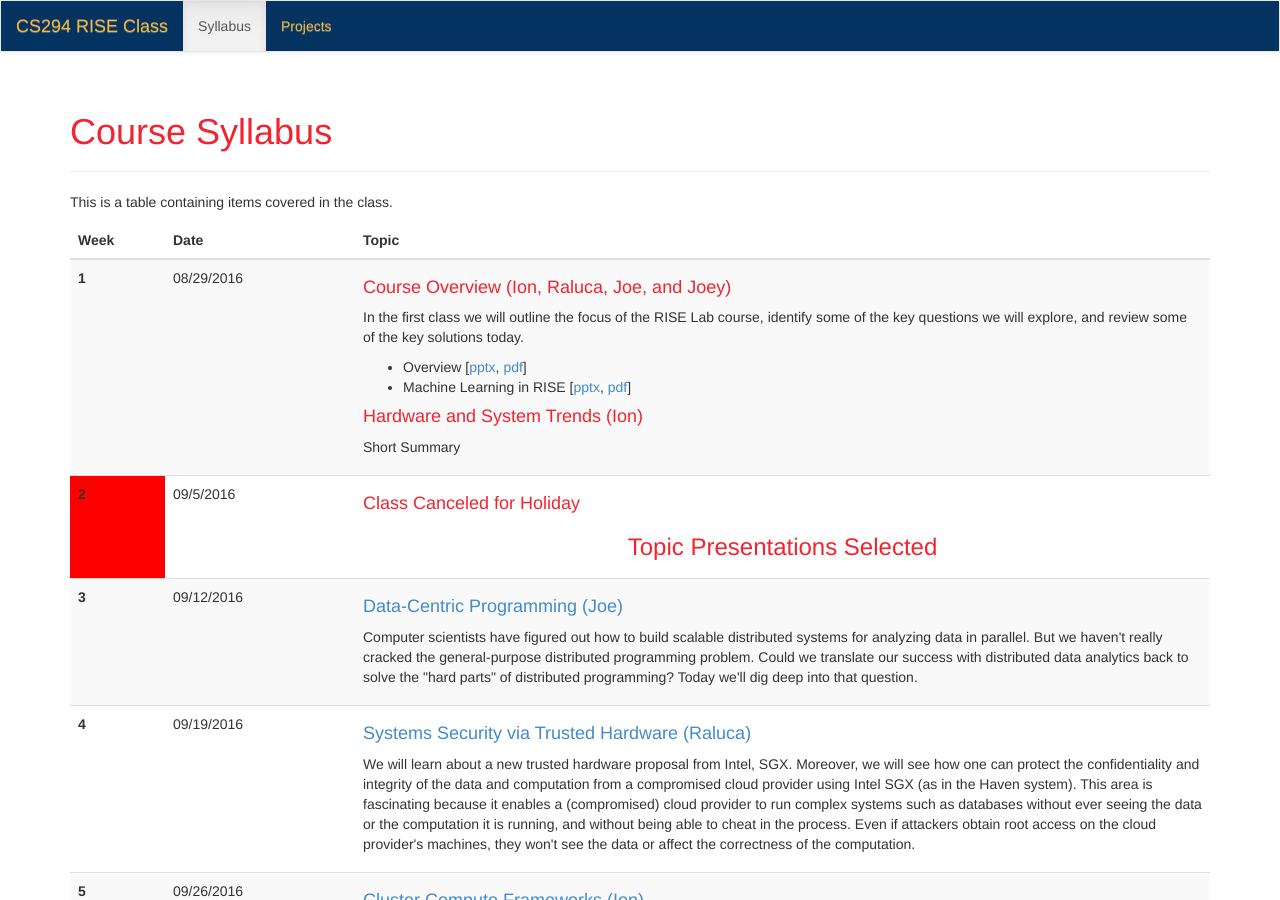
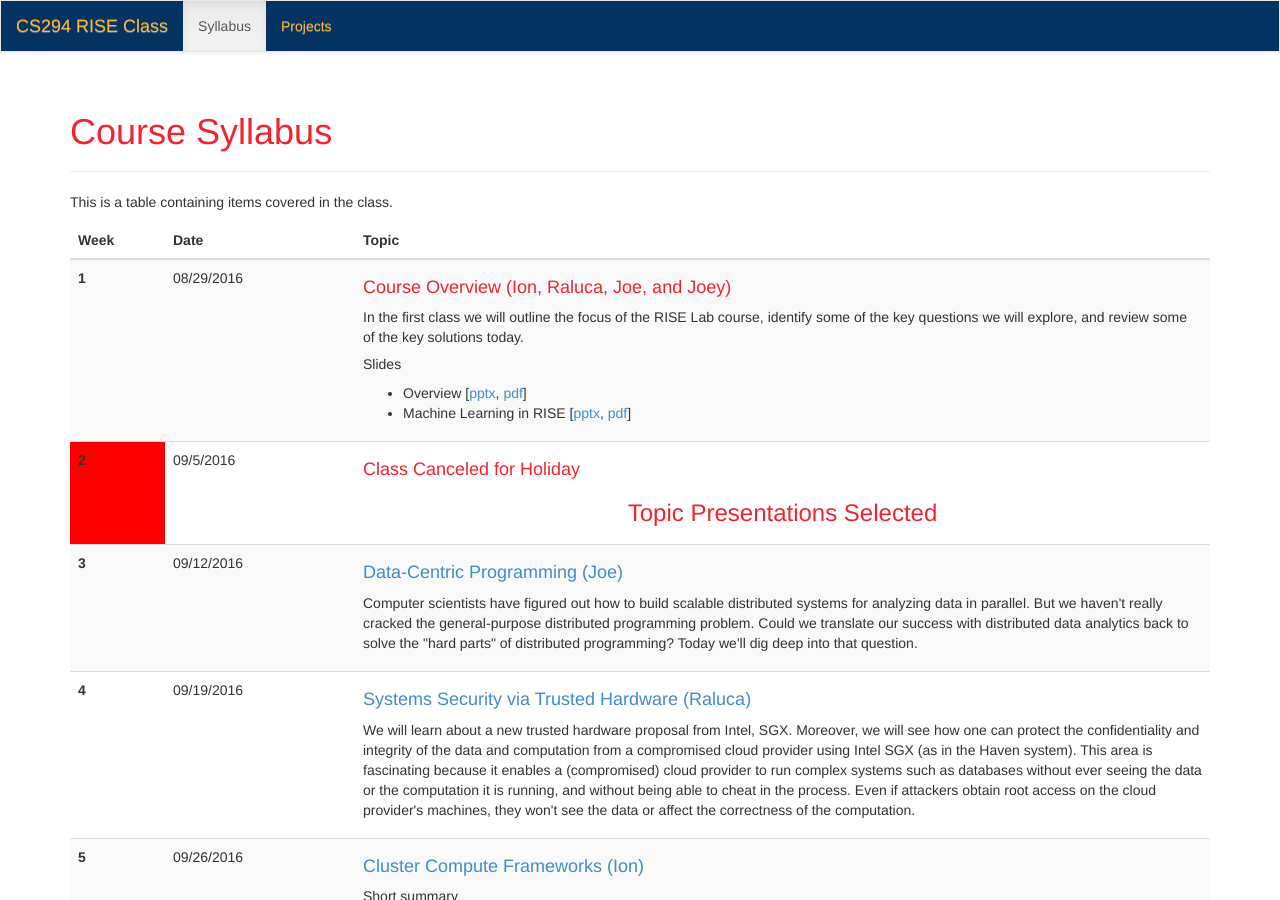
Before and after one commit to ucbrise/cs294-rise-fa16, a Jekyll site: the page built from syllabus.md, in a window 1280 px wide and 900 px high. Built offline with Jekyll 4.4.1, drawn with Linux system fonts in a browser that asks for light colours; nearby versions of some CDN libraries.

Commit message:
improved formatting

```diff
--- a/syllabus.md
+++ b/syllabus.md
@@ -32,13 +32,12 @@ This is a table containing items covered in the class.
          <h4> Course Overview (Ion, Raluca, Joe, and Joey) </h4>
          <p> In the first class we will outline the focus of the RISE Lab course, identify some of the key questions we will explore, and review some of the key solutions today. </p>
 
+         <h5>Slides </h5>
          <ul>
          <li> Overview [<a href="{{ site.baseurl }}/assets/slides/rise_overview.pptx">pptx</a>, <a href="{{ site.baseurl }}/assets/slides/rise_overview.pdf">pdf</a>]</li>
          <li> Machine Learning in RISE [<a href="{{ site.baseurl }}/assets/slides/rise_ml.pptx">pptx</a>, <a href="{{ site.baseurl }}/assets/slides/rise_ml.pdf">pdf</a>]</li>
          </ul>
 
-         <h4> Hardware and System Trends (Ion) </h4>
-         <p> Short Summary </p>
       </td>
    </tr>
    <tr>
```
